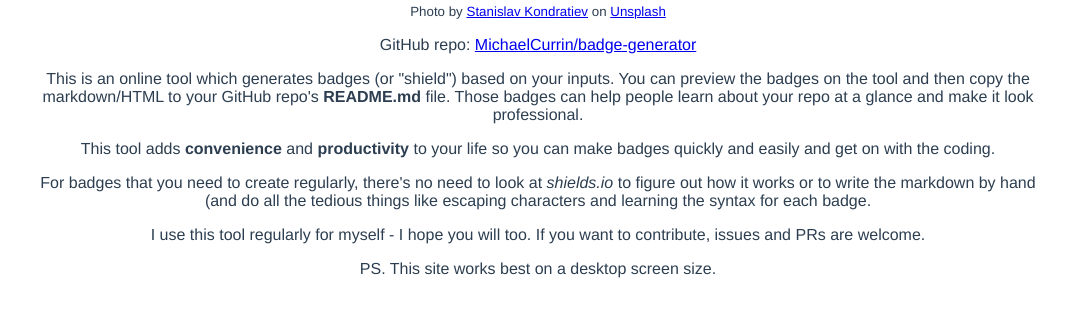
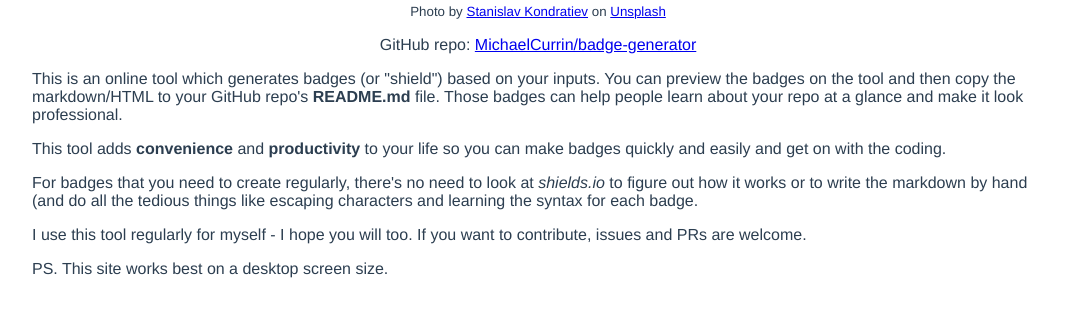
Before and after one commit to MichaelCurrin/badge-generator, a Vue app: page / in a window 1280 px wide. Shown: the part 405-722 px from the top of the page, without its empty margins (102-1177 px from the left). Built offline with nearby package versions, Linux system fonts and the light colour scheme; the HTML template or start-up script is replaced by a standard one.

Commit message:
feat: Update centering

```diff
--- a/src/views/Home.vue
+++ b/src/views/Home.vue
@@ -33,6 +33,12 @@
           >
         </p>
 
+        <p>
+          <i>{{ description }}</i>
+        </p>
+      </div>
+
+      <div>
         <div>
           <p>
             This is an online tool which generates badges (or "shield") based on
@@ -64,7 +70,14 @@
 </template>
 
 <script>
+import { DESCRIPTION } from "@/constants";
+
 export default {
   name: "Home",
+  data() {
+    return {
+      description: DESCRIPTION,
+    };
+  },
 };
 </script>
```
